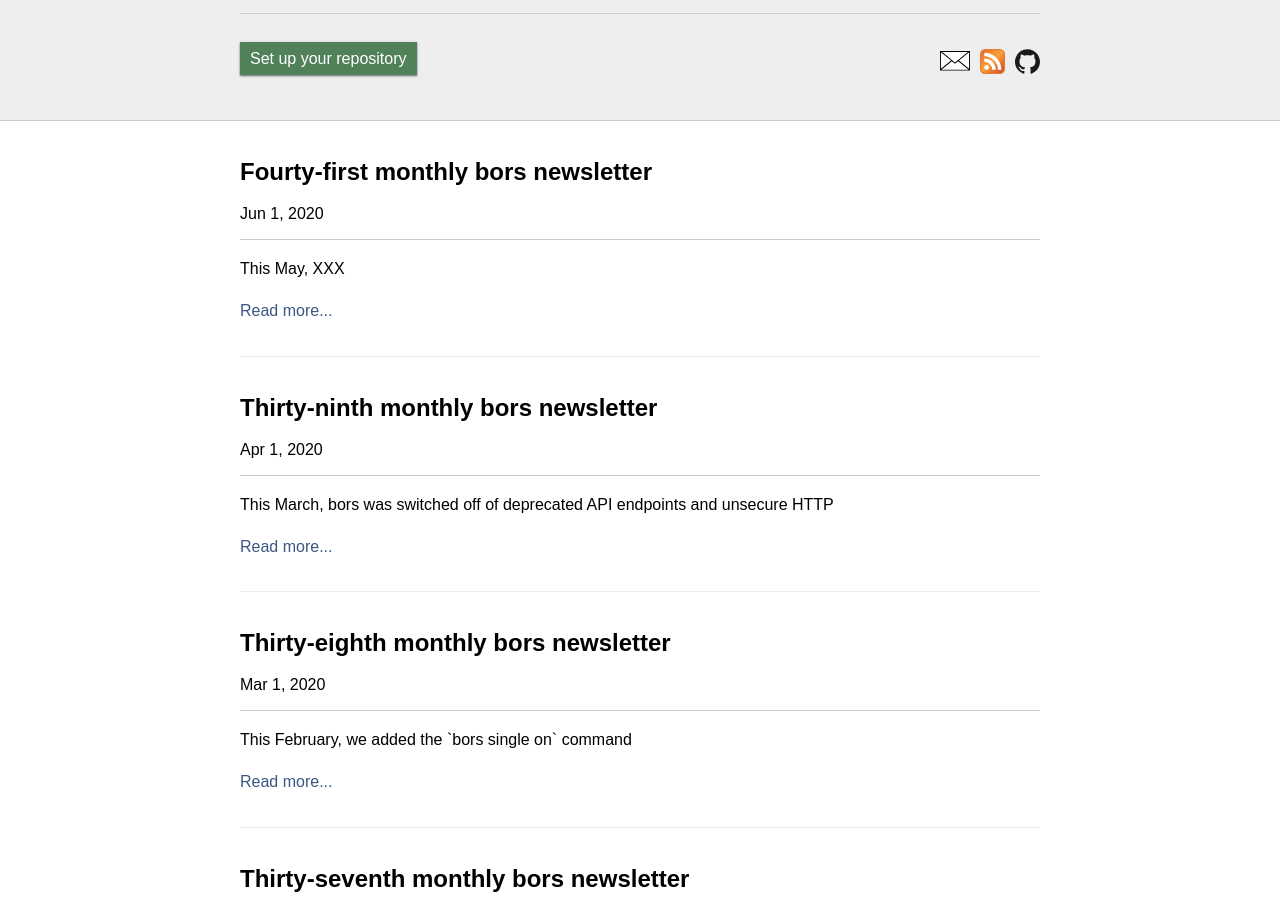
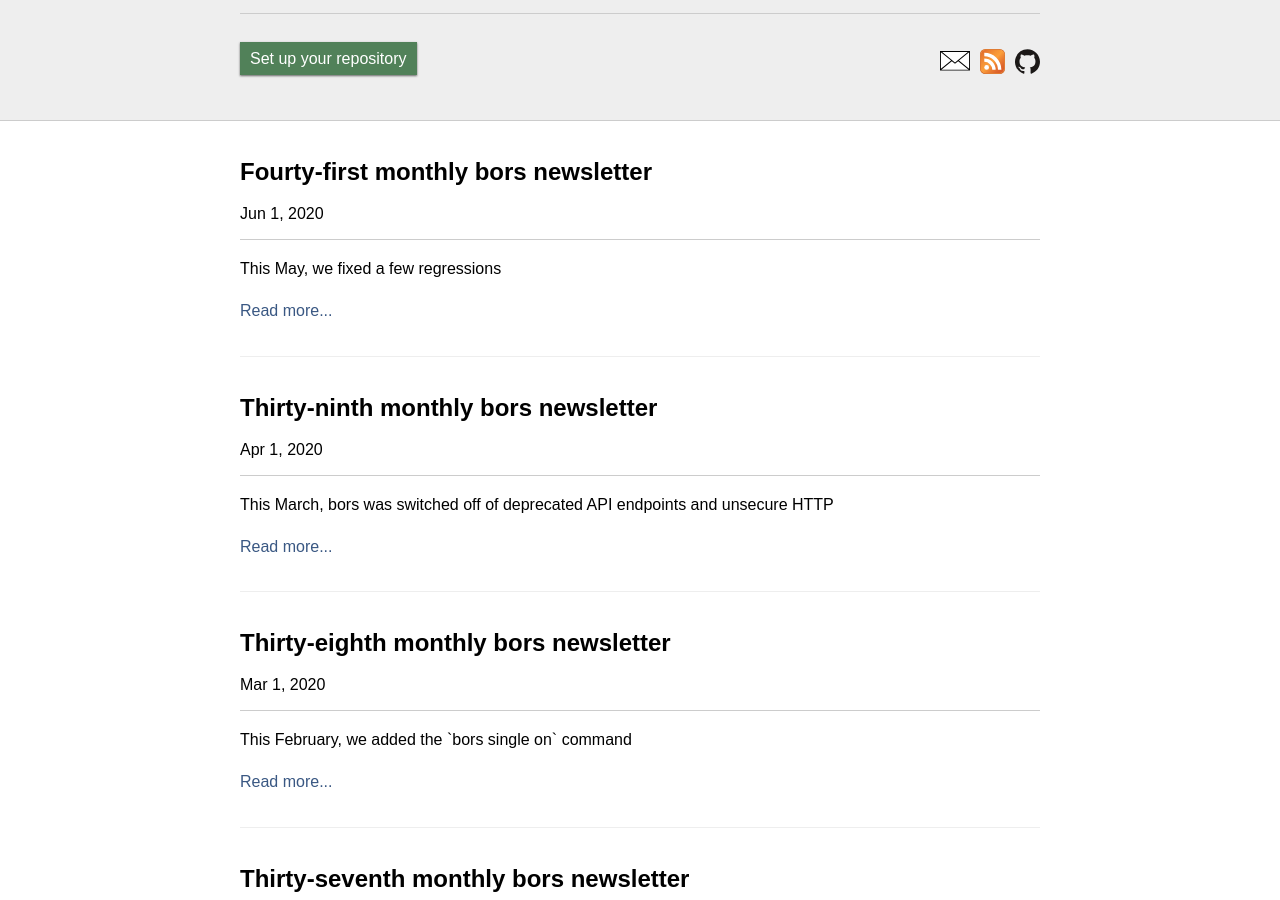
Before and after one commit to bors-ng/bors-ng.github.io, a Jekyll site: the page built from index.html, in a window 1280 px wide and 900 px high, scrolled down 1197 px. Built offline with Jekyll 4.4.1, drawn with Linux system fonts in a browser that asks for light colours; the list of posts is cut into pages by our own code.

Commit message:
Add summary

```diff
--- a/_posts/2020-06-01-tmib-41.md
+++ b/_posts/2020-06-01-tmib-41.md
@@ -2,7 +2,7 @@
 layout:     post
 title:      Fourty-first monthly bors newsletter
 date:       2020-06-01 00:00:00
-summary:    This May, XXX
+summary:    This May, we fixed a few regressions
 categories: newsletter
 ---
 
```
